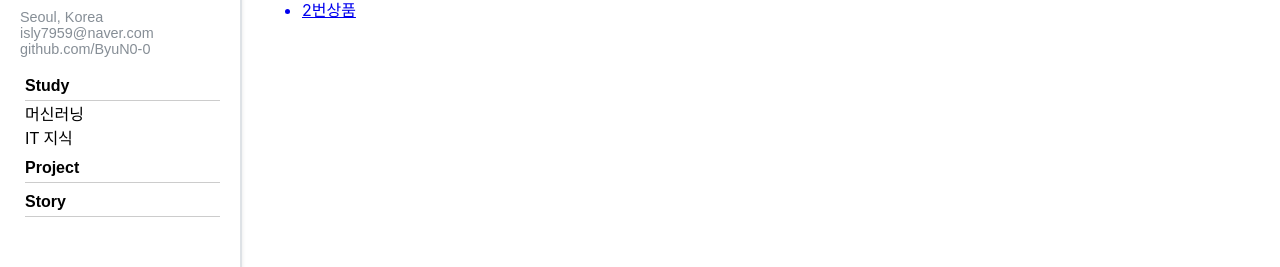
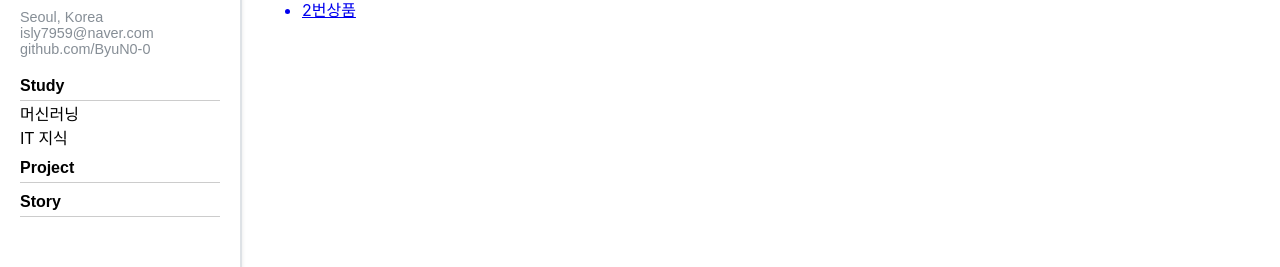
Before and after one commit to ByuN0-0/ByuN0-0.github.io, a React (Create React App) app: page / in a window 1280 px wide. Shown: the part 218-485 px from the top of the page. Built offline with nearby package versions, Linux system fonts and the light colour scheme.

Commit message:
update toc

```diff
--- a/src/Components/TOC.css
+++ b/src/Components/TOC.css
@@ -70,18 +70,17 @@
 
 .toc .nav_items {
   margin-left: 0; /* ul의 왼쪽 여백을 제거합니다. */
-  padding-left: 5px; /* ul의 내부 여백을 제거합니다. */
+  padding-left: 0; /* ul의 내부 여백을 제거합니다. */
 }
 
 .toc .nav_items li {
   list-style-type: none; /* 목록 요소의 기본 스타일을 제거합니다 (점을 없앰). */
-  padding-left: 0;
   margin-left: 0; /* ul li의 왼쪽 여백을 제거합니다. */
   margin-bottom: 10px; /* 아래 여백을 추가합니다. */
 }
 .toc .nav_items ul {
   margin-top: 0; /* ul의 위 여백을 제거합니다. */
-  padding-left: 0; /* ul의 내부 여백을 추가합니다. */
+  padding-left: 0;
 }
 
 .sub_title {
```
